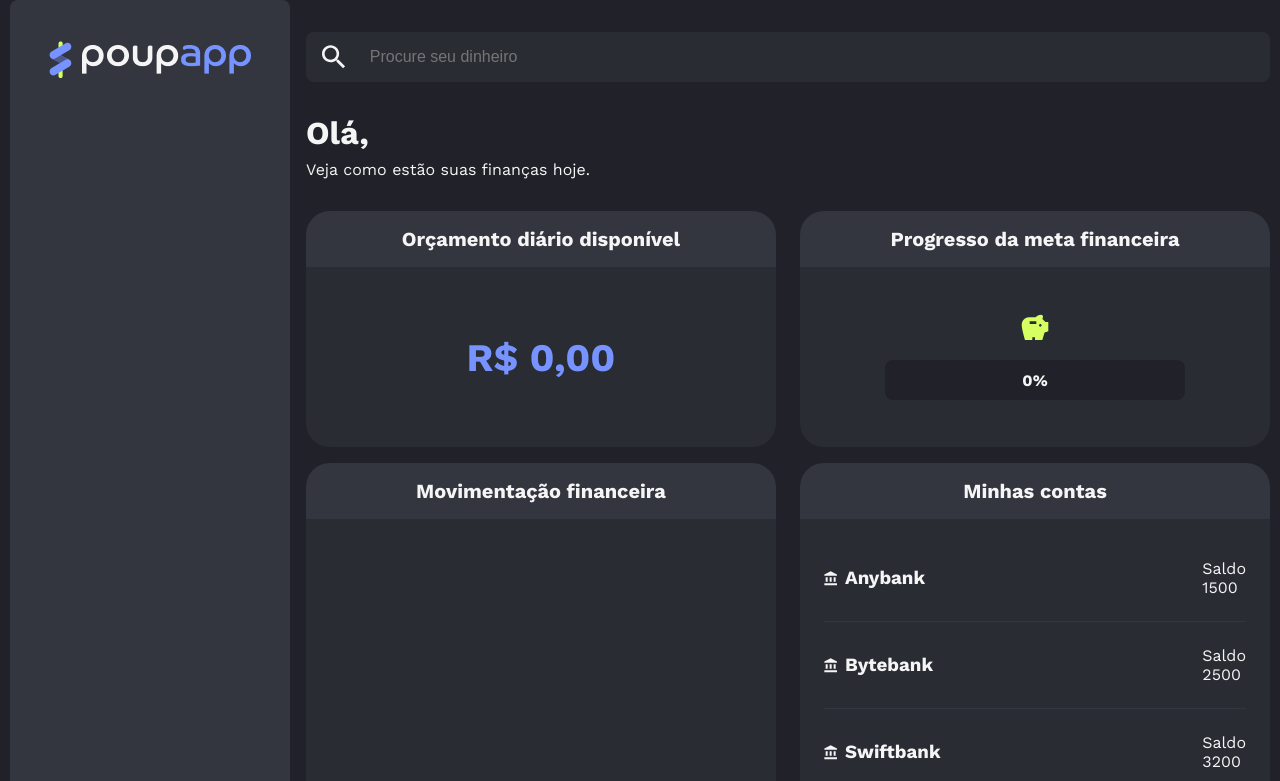
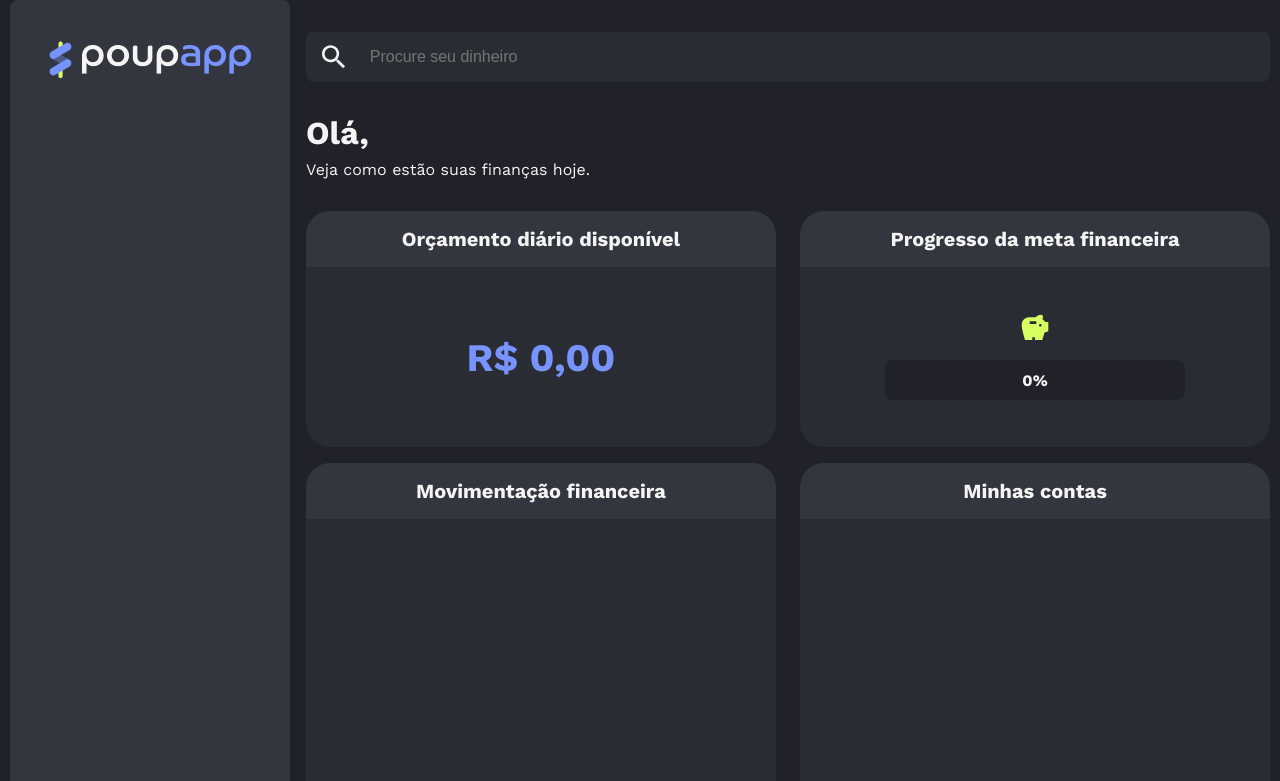
Before and after one commit to guitotti/poupapp, a React (Vite) app: page /home in a window 1280 px wide. Shown: the top 781 px of the page. Built offline with nearby package versions, Linux system fonts and the light colour scheme.

Commit message:
feat: display accounts from state

```diff
--- a/src/components/Contas/Conta/Conta.jsx
+++ b/src/components/Contas/Conta/Conta.jsx
@@ -32,6 +32,12 @@ export const SaldoConta = styled.div`
   }
 `;
 
+const formatador = new Intl.NumberFormat("pt-BR", {
+  style: "currency",
+  currency: "BRL",
+  minimumFractionDigits: 2,
+});
+
 const Conta = ({ conta }) => {
   return (
     <ItemConta>
@@ -41,7 +47,7 @@ const Conta = ({ conta }) => {
       </TituloConta>
       <SaldoConta>
         <p>Saldo</p>
-        <span>{conta.saldo}</span>
+        <span>{formatador.format(conta.saldo)}</span>
       </SaldoConta>
     </ItemConta>
   );
--- a/src/components/Contas/Contas.jsx
+++ b/src/components/Contas/Contas.jsx
@@ -10,7 +10,7 @@ import Label from "@components/Label";
 import Fieldset from "@components/Fieldset";
 import { WalletIcon } from "@components/Icones";
 import CartaoCorpo from "@components/Cartao/CartaoCorpo/CartaoCorpo";
-import { useDispatch } from "react-redux";
+import { useDispatch, useSelector } from "react-redux";
 import { adicionaConta } from "src/redux/slices/contasSlice";
 
 export const Container = styled(CartaoCorpo)`
@@ -38,7 +38,8 @@ export const ListaMovimentacoes = styled.ul`
   -ms-overflow-style: none;
 `;
 
-const Contas = ({ contas }) => {
+const Contas = () => {
+  const contas = useSelector((state) => state.contas.contas);
   const dispatch = useDispatch();
   const [isModalOpen, setIsModalOpen] = useState(false);
   const [novaConta, setNovaConta] = useState({
--- a/src/screens/Home/Home.jsx
+++ b/src/screens/Home/Home.jsx
@@ -7,12 +7,6 @@ import Transacoes from "@components/Transacoes/Transacoes";
 import Contas from "@components/Contas/Contas";
 import BalancoFinanceiro from "@components/BalancoFinanceiro";
 import { Container, Movimentacoes, Orcamento } from "./style";
-
-const contas = [
-  { id: 1, banco: "Anybank", saldo: 1500 },
-  { id: 2, banco: "Bytebank", saldo: 2500 },
-  { id: 3, banco: "Swiftbank", saldo: 3200 },
-];
 
 function Home() {
   return (
@@ -26,7 +20,7 @@ function Home() {
       </Orcamento>
       <Movimentacoes>
         <Transacoes />
-        <Contas contas={contas} />
+        <Contas />
       </Movimentacoes>
       <BalancoFinanceiro />
     </Container>
```
